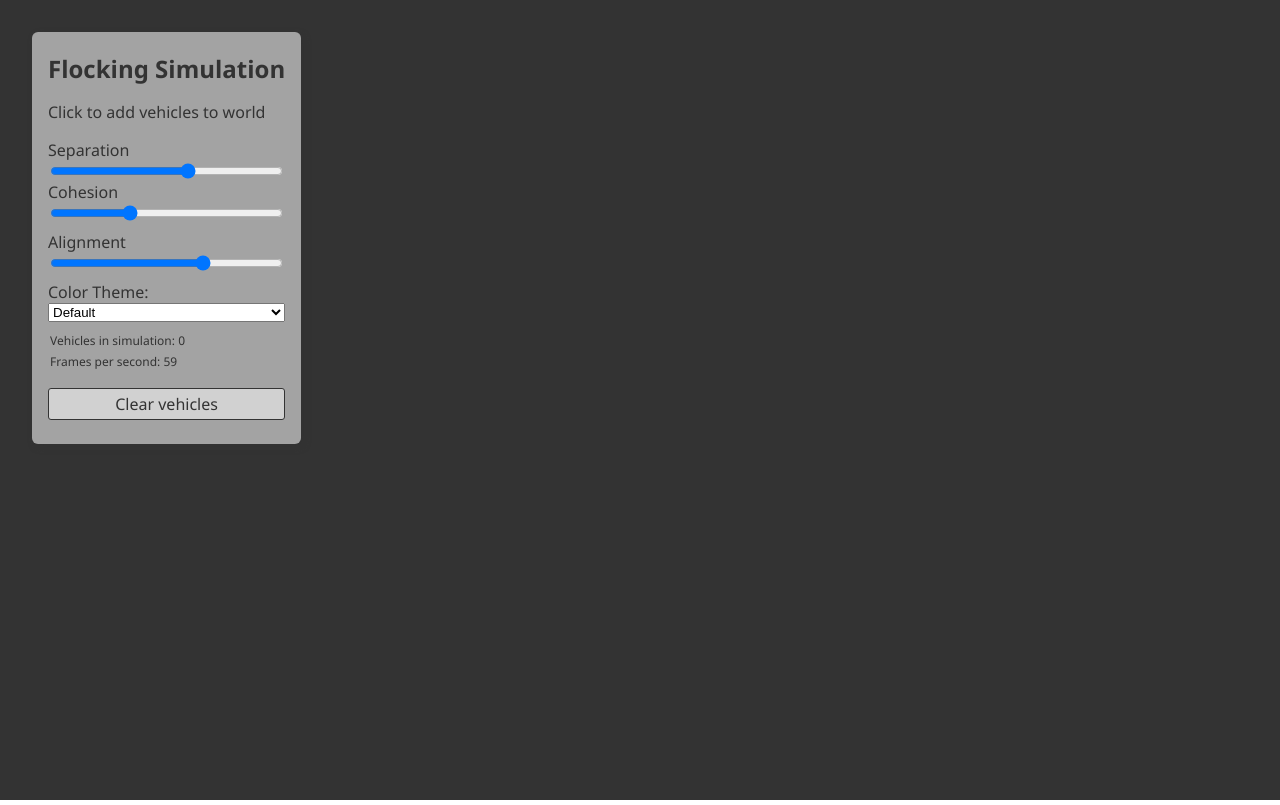
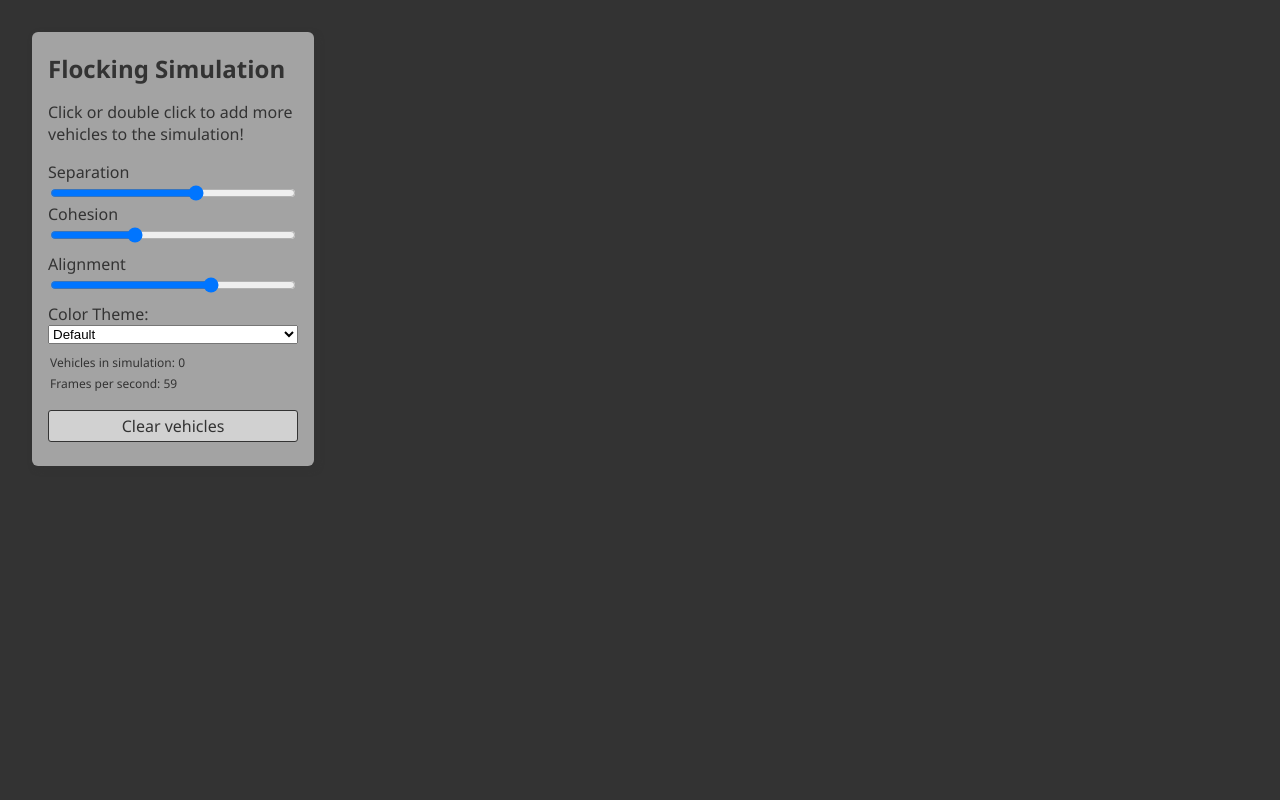
Before and after one commit to luke-codewalker/flocking, a plain HTML site: page index.html in a window 1280 px wide. Drawn offline with Linux system fonts and the light colour scheme.

Commit message:
expanded menu text and fixed width

```diff
--- a/css/style.css
+++ b/css/style.css
@@ -14,6 +14,7 @@ html, body, canvas {
   top: 2rem;
   left: 2rem;
   padding: 1rem;
+  max-width: 250px;
 
   border-radius: 6px;
   background-color: rgba(200, 200, 200, 0.75);
--- a/index.html
+++ b/index.html
@@ -15,7 +15,7 @@
 <body>
   <main class="menu">
     <h2>Flocking Simulation</h2>
-    <p>Click to add vehicles to world</p>
+    <p>Click or double click to add more vehicles to the simulation!</p>
     <div class="control">
       <label for="separation">Separation</label>
       <input type="range" name="separation" id="separation" min="0" max="1.5" step="0.05" value="0.9"
```
